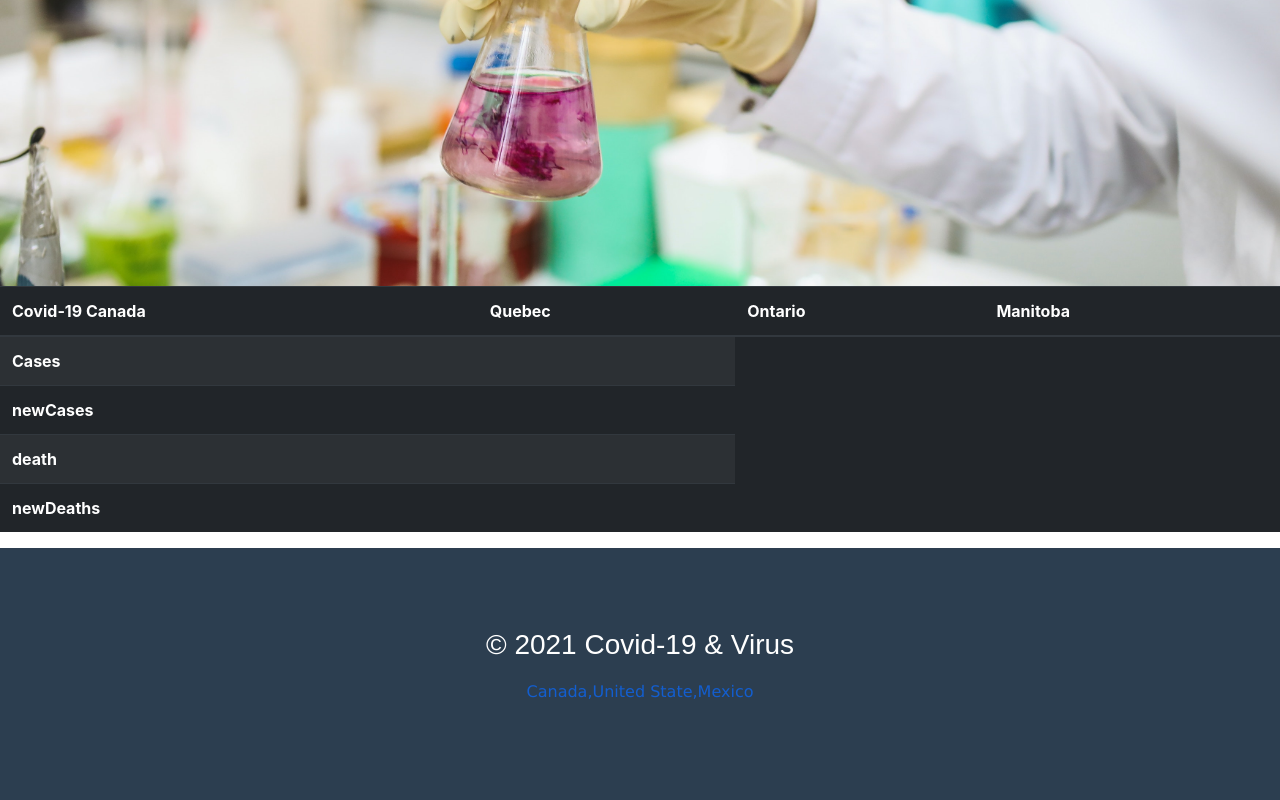
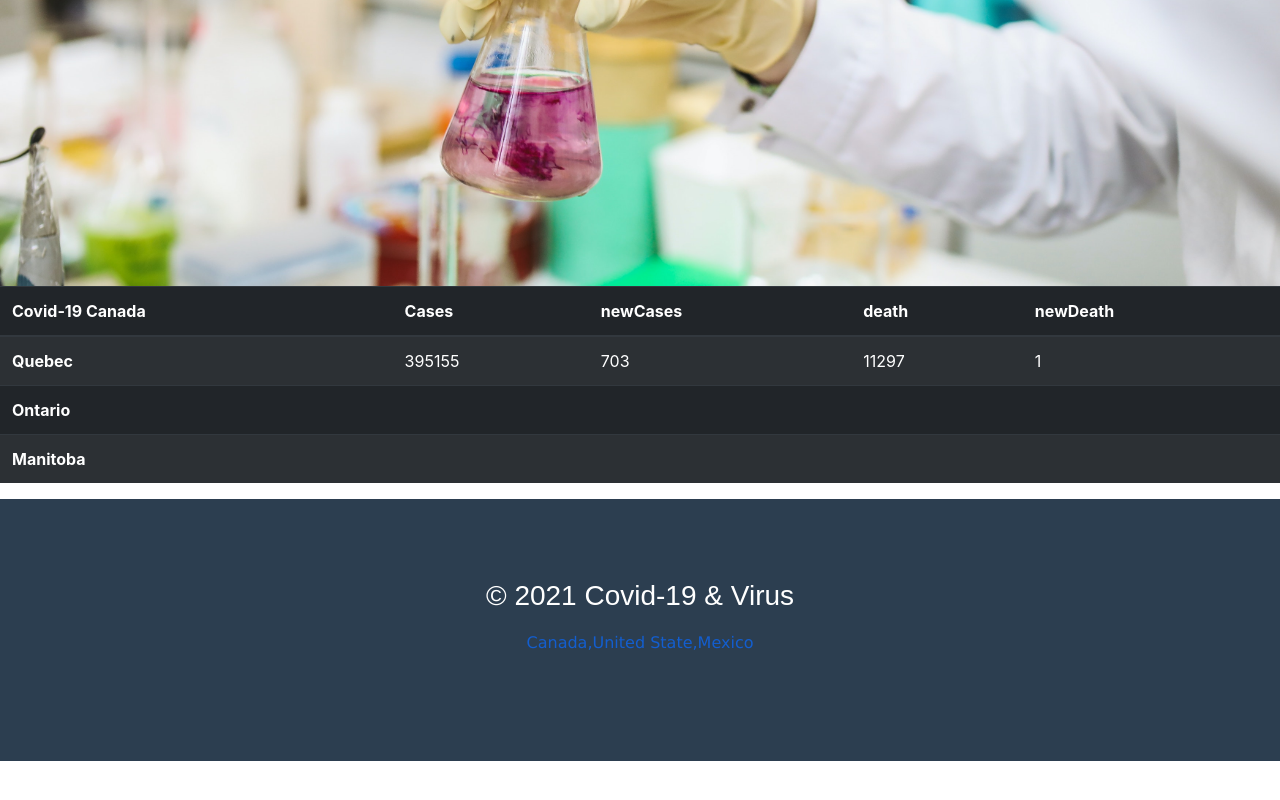
Before and after one commit to drjoeycadieux/covid-virus, a plain HTML site: page index.html in a window 1280 px wide. Shown: the part 1114-1914 px from the top of the page. After the commit the page ends 1875 px from the top, so only its background shows below. Drawn offline with nearby package versions, Linux system fonts and the light colour scheme.

Commit message:
Fix issues in the code!

```diff
--- a/index.html
+++ b/index.html
@@ -25,47 +25,50 @@
 		</h1>
 	</section>
 
-	<script src="/module/index.js">
-	</script>
+
+
+
 
 	<table class="table table-striped table-dark">
 		<thead>
 			<tr>
 				<th scope="col">Covid-19 Canada</th>
-				<th scope="col">Quebec</th>
-				<th scope="col">Ontario</th>
-				<th scope="col">Manitoba</th>
+				<th scope="col">Cases</th>
+				<th scope="col">newCases</th>
+				<th scope="col">death</th>
+				<th scope="col">newDeath</th>
 			</tr>
 		</thead>
 		<tbody>
 			<tr>
-				<th scope="row">Cases</th>
+				<th id="date" scope="row">Quebec</th>
 				<td id="cases"></td>
-				<!-- <td id="newCases"></td>
+				<td id="newCases"></td>
 				<td id="death"></td>
-				<td id="newDeath"></td> -->
+				<td id="newDeath"></td>
 			</tr>
 			<tr>
-				<th scope="row">newCases</th>
+				<th scope="row">Ontario</th>
+				<td id="cases"></td>
 				<td id="newCases"></td>
-				<!-- <td>Thornton</td>
-				<td>@fat</td> -->
+				<td id="death"></td>
+				<td id="newDeath"></td>
 			</tr>
 			<tr>
-				<th scope="row">death</th>
+				<th scope="row">Manitoba</th>
+				<td id="cases"></td>
+				<td id="newCases"></td>
 				<td id="death"></td>
-				<!-- <td>the Bird</td>
-				<td>@twitter</td> -->
+				<td id="newDeath"></td>
 			</tr>
-			<tr>
-				<th scope="row">newDeaths</th>
+			<!-- <tr>
+				<th scope="row">newDeath</th>
 				<td id="newDeath"></td>
-				<!-- <td>the Bird</td>
-				<td>@twitter</td> -->
-			</tr>
+				<td></td>
+				<td></td>
+			</tr> -->
 		</tbody>
 	</table>
-
 
 	<div class="footer">
 		<h3> &copy; 2021 Covid-19 & Virus</h3>
@@ -74,6 +77,9 @@
 	<script src="script.js">
 
 	</script>
+	<script src="/module/index.js">
+
+	</script>
 </body>
 
 </html>
--- a/module/index.js
+++ b/module/index.js
@@ -3,20 +3,26 @@
  * @author joey@tech-center.com (Joey Cadieux)
  */
 
-document.getElementById("cases").innerHTML = cases;
-document.getElementById("newCases").innerHTML = newCases;
-document.getElementById("death").innerHTML = death;
-document.getElementById("newDeath").innerHTML = newDeath;
+const dailyOverview = [{
+	date: '2021-09-09',
+	cases: 395155,
+	newCases: 703,
+	death: 11297,
+	newDeath: 1
+}];
 
 
+// dailyOverview[0] gets the first object, wrapped in braces {}.
+// dailyOverview[1] would get the second object in braces.
+// adding '.cases', '.newCases', etc. gets the property you want.
+
+document.getElementById("cases").innerHTML = dailyOverview[0].cases;
+document.getElementById("newCases").innerHTML = dailyOverview[0].newCases;
+document.getElementById("death").innerHTML = dailyOverview[0].death;
+document.getElementById("newDeath").innerHTML = dailyOverview[0].newDeath;
 
 
-const dailyOverview = [
-	{
-		date: '2021-09-09',
-		cases: 395155,
-		newCases: 703,
-		death: 11297,
-		newDeath: 1,
-	},
-];
+document.getElementById("cases").innerHTML = dailyOverview[1].cases;
+document.getElementById("newCases").innerHTML = dailyOverview[1].newCases;
+document.getElementById("death").innerHTML = dailyOverview[1].death;
+document.getElementById("newDeath").innerHTML = dailyOverview[1].newDeath;
```
